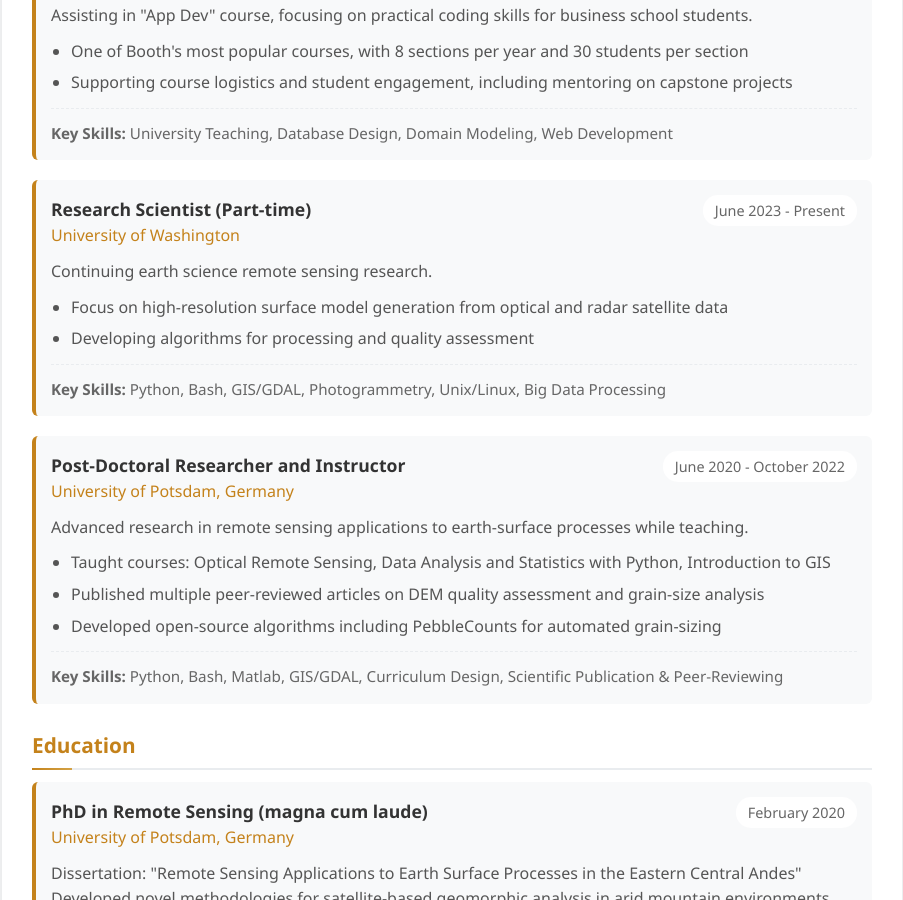
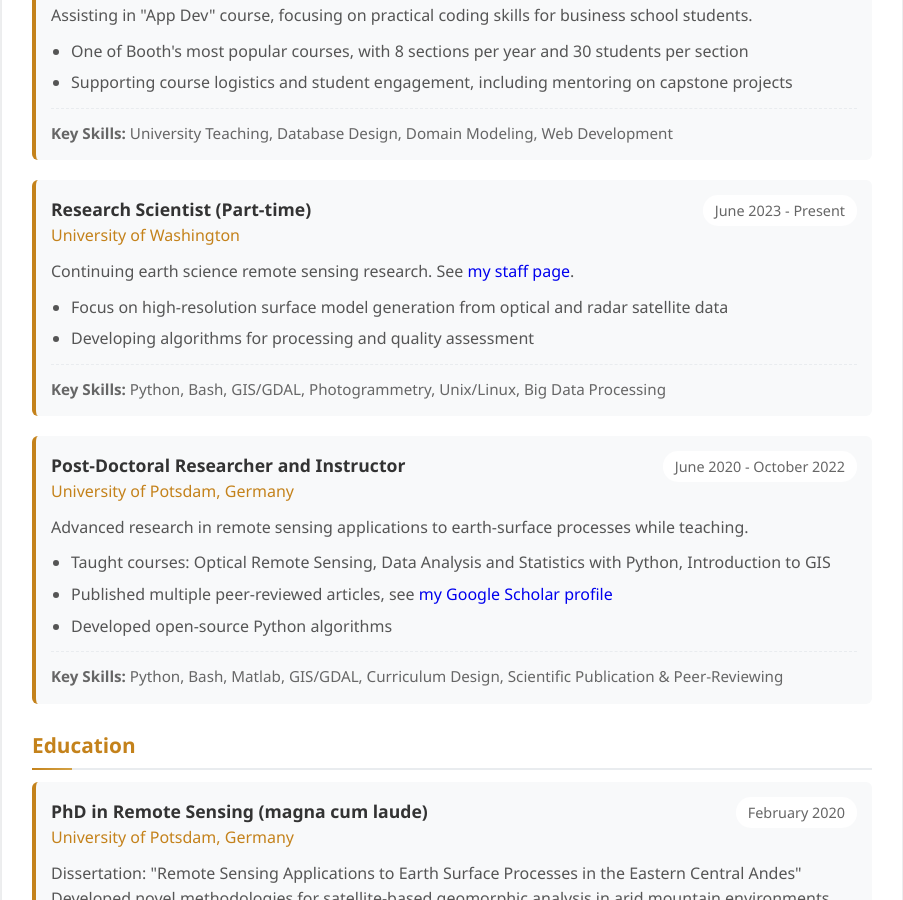
Before and after one commit to bpurinton/bpurinton.github.io, a Jekyll site: the page built from _pages/cv-current.html, in a window 1280 px wide and 900 px high, scrolled down 863 px. Shown: the whole window, without its empty margins (188-1091 px from the left). Built offline with Jekyll 4.4.1, drawn with Linux system fonts in a browser that asks for light colours.

Commit message:
CV tweak

```diff
--- a/_pages/cv-current.html
+++ b/_pages/cv-current.html
@@ -612,7 +612,7 @@
                         <div class="date">June 2023 - Present</div>
                     </div>
                     <div class="job-description">
-                        Continuing earth science remote sensing research.
+                        Continuing earth science remote sensing research. See <a href="https://uw-cryo.github.io/authors/ben/" style="text-decoration: none;" target="_blank">my staff page</a>.
                         <ul>
                             <li>Focus on high-resolution surface model generation from optical and radar satellite data</li>
                             <li>Developing algorithms for processing and quality assessment</li>
@@ -634,8 +634,8 @@
                         Advanced research in remote sensing applications to earth-surface processes while teaching.
                         <ul>
                             <li>Taught courses: Optical Remote Sensing, Data Analysis and Statistics with Python, Introduction to GIS</li>
-                            <li>Published multiple peer-reviewed articles on DEM quality assessment and grain-size analysis</li>
-                            <li>Developed open-source algorithms including PebbleCounts for automated grain-sizing</li>
+                            <li>Published multiple peer-reviewed articles, see <a href="https://scholar.google.com/citations?hl=en&user=EacO3GQAAAAJ" style="text-decoration: none;" target="_blank">my Google Scholar profile</a></li>
+                            <li>Developed open-source Python algorithms</li>
                         </ul>
                         <div class="tech-stack">
                             <strong>Key Skills:</strong> Python, Bash, Matlab, GIS/GDAL, Curriculum Design, Scientific Publication &amp; Peer-Reviewing
```
